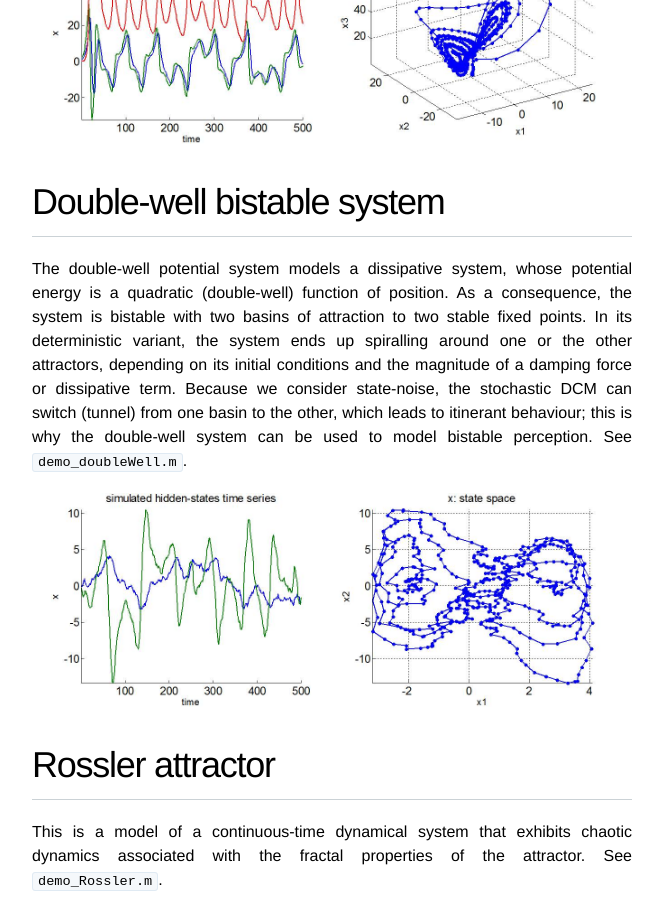
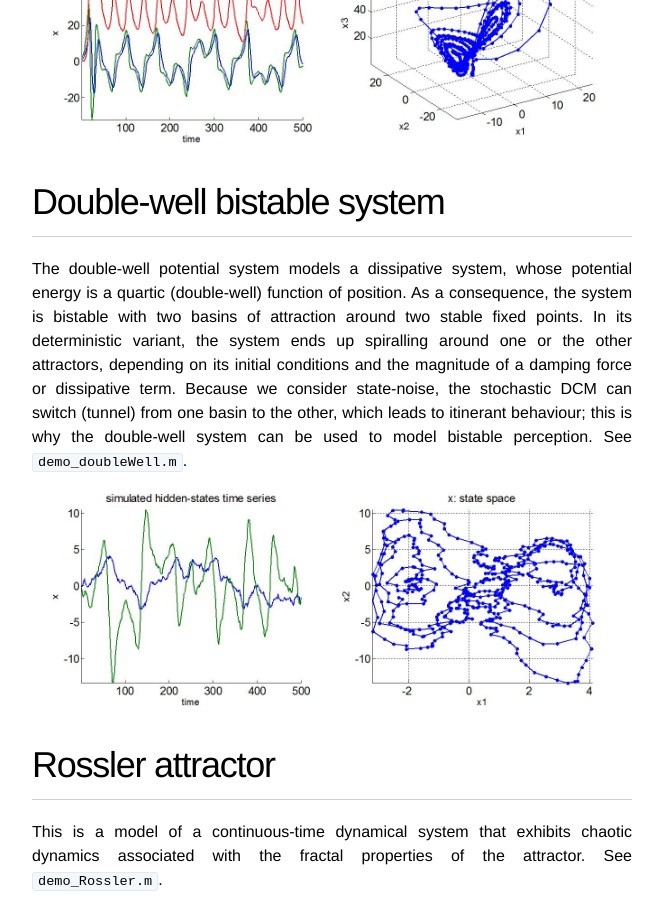
Before and after one commit to MBB-team/VBA-toolbox, a Jekyll site: the page built from _wiki/Dynamical-models.md, in a window 1280 px wide and 900 px high, scrolled down 1260 px. Shown: the whole window, without its empty margins (308-971 px from the left). Built offline with Jekyll 4.4.1, drawn with Linux system fonts in a browser that asks for light colours; nearby versions of some CDN libraries.

Commit message:
Update Dynamical-models.md

```diff
--- a/_wiki/Dynamical-models.md
+++ b/_wiki/Dynamical-models.md
@@ -19,7 +19,7 @@ The Lorenz attractor was originally proposed as a simplified version of the Navi
 
 # Double-well bistable system
 
-The double-well potential system models a dissipative system, whose potential energy is a quadratic (double-well) function of position. As a consequence, the system is bistable with two basins of attraction to two stable fixed points. In its deterministic variant, the system ends up spiralling around one or the other attractors, depending on its initial conditions and the magnitude of a damping force or dissipative term. Because we consider state-noise, the stochastic DCM can switch (tunnel) from one basin to the other, which leads to itinerant behaviour; this is why the double-well system can be used to model bistable perception. See `demo_doubleWell.m`.
+The double-well potential system models a dissipative system, whose potential energy is a quartic (double-well) function of position. As a consequence, the system is bistable with two basins of attraction around two stable fixed points. In its deterministic variant, the system ends up spiralling around one or the other attractors, depending on its initial conditions and the magnitude of a damping force or dissipative term. Because we consider state-noise, the stochastic DCM can switch (tunnel) from one basin to the other, which leads to itinerant behaviour; this is why the double-well system can be used to model bistable perception. See `demo_doubleWell.m`.
 
 ![]({{ site.baseurl }}/images/wiki/tabs/dbw1.jpg)
 
```
